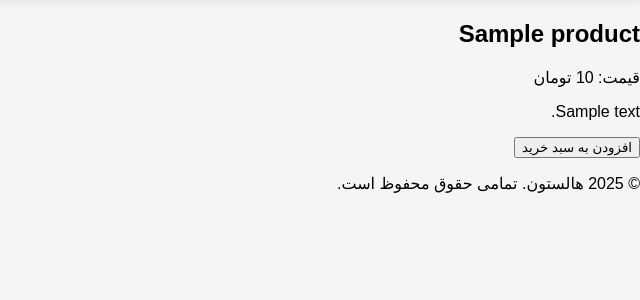
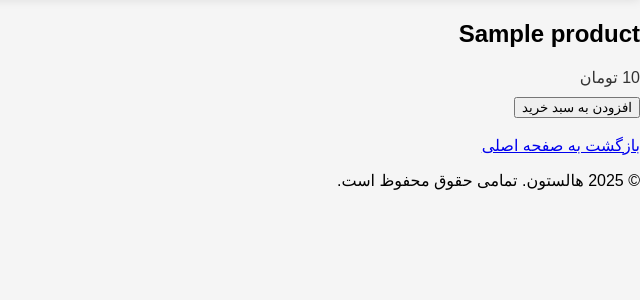
Before and after one commit to artintaleei90/Site, a Flask app: template templates/product.html in a window 1280 px wide. Shown: the part 157-457 px from the top of the page, without its empty margins (640-1280 px from the left). Run offline with Flask 3, Linux system fonts and the light colour scheme; the template is opened without the code that fills it: most values are stand-ins (such as "Sample title", 1, 10 or a date in 2020).

Commit message:
Update product.html

```diff
--- a/templates/product.html
+++ b/templates/product.html
@@ -1,10 +1,10 @@
 <!DOCTYPE html>
 <html lang="fa" dir="rtl">
 <head>
-<meta charset="UTF-8">
-<meta name="viewport" content="width=device-width, initial-scale=1.0">
-<title>{{ product.name }} | هالستون</title>
-<link rel="stylesheet" href="{{ url_for('static', filename='css/style.css') }}">
+    <meta charset="UTF-8">
+    <meta name="viewport" content="width=device-width, initial-scale=1.0">
+    <title>{{ product.name }} | هالستون</title>
+    <link rel="stylesheet" href="{{ url_for('static', filename='style.css') }}">
 </head>
 <body>
 <header>
@@ -22,14 +22,15 @@
 
 <section class="product-detail">
     <h1>{{ product.name }}</h1>
-    <p>قیمت: {{ product.price }} تومان</p>
-    <p>{{ product.description }}</p>
-    <button onclick="addToCart('{{ product.name }}')">افزودن به سبد خرید</button>
+    <p class="price">{{ product.price }} تومان</p>
+    <button onclick="addToCart('{{ product.name }}', {{ product.price }})">افزودن به سبد خرید</button>
+    <br><br>
+    <a href="/">بازگشت به صفحه اصلی</a>
 </section>
 
 <footer>
-<p>© 2025 هالستون. تمامی حقوق محفوظ است.</p>
+    <p>© 2025 هالستون. تمامی حقوق محفوظ است.</p>
 </footer>
-<script src="{{ url_for('static', filename='js/script.js') }}"></script>
+<script src="{{ url_for('static', filename='script.js') }}"></script>
 </body>
 </html>
```
